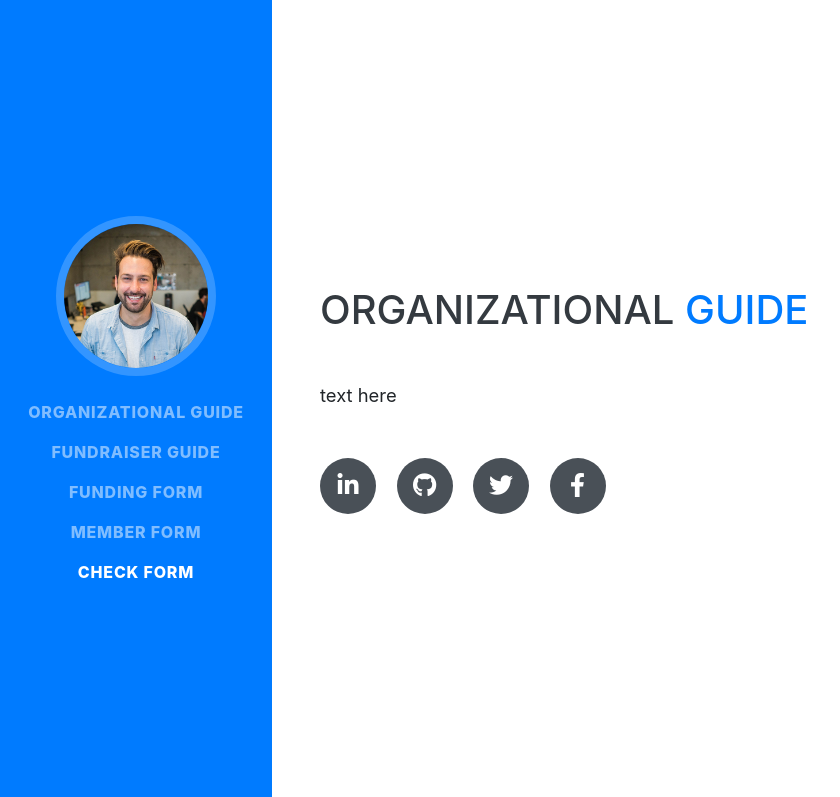
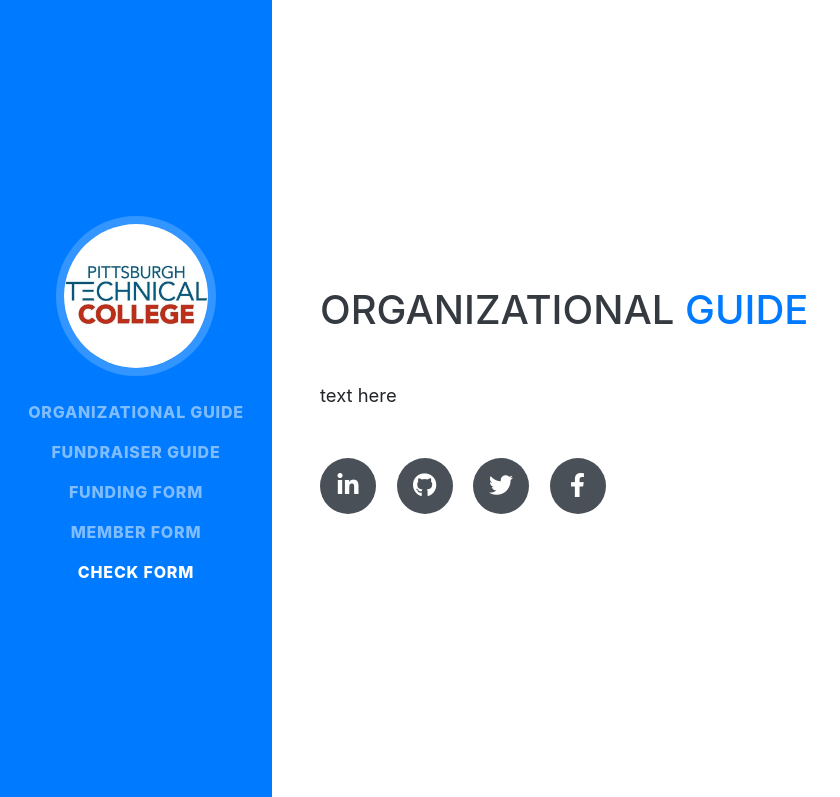
Before and after one commit to ejakicic/ClubForms, a website with bundled scripts: page index.html in a window 1280 px wide. Shown: the top 797 px of the page, without its empty margins (0-840 px from the left). Built offline with nearby package versions, Linux system fonts and the light colour scheme; a web font is replaced by a local one.

Commit message:
Image/Beautify
TItle

```diff
--- a/index.html
+++ b/index.html
@@ -29,7 +29,7 @@
         <a class="navbar-brand js-scroll-trigger" href="#page-top">
             <span class="d-block d-lg-none"></span>
             <span class="d-none d-lg-block">
-        <img class="img-fluid img-profile rounded-circle mx-auto mb-2" src="img/profile.jpg" alt="">
+                <img class="img-fluid img-profile rounded-circle mx-auto mb-2" src="img/ptc.jpg" alt="PTC Logo">
             </span>
         </a>
         <button class="navbar-toggler" type="button" data-toggle="collapse" data-target="#navbarSupportedContent" aria-controls="navbarSupportedContent" aria-expanded="false" aria-label="Toggle navigation">
```
Also changed, not shown: img/ptc.jpg (added). Lines whose indentation alone changed are shown as unchanged.
